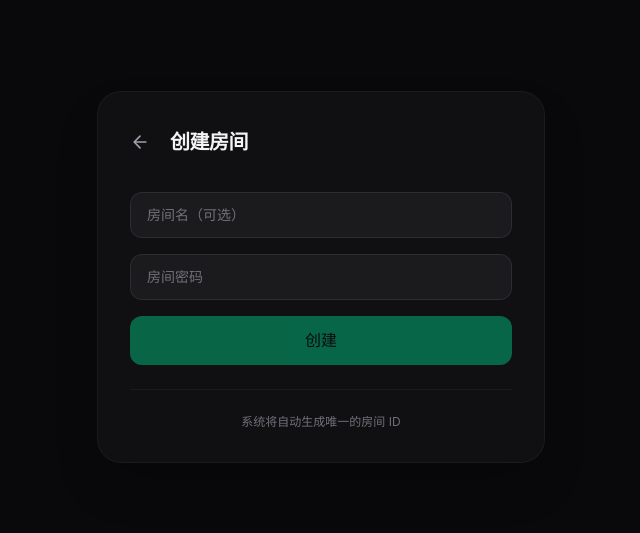
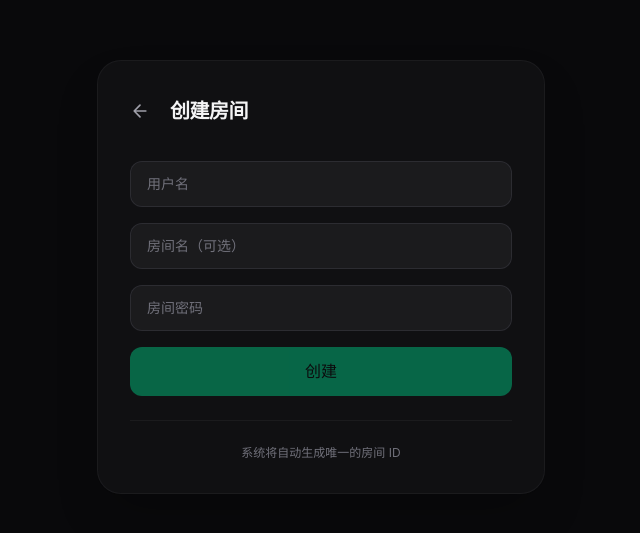
Before and after one commit to HYPERVAPOR/puzzle-games, a Next.js app: page /create-room in a window 1280 px wide. Before the commit this address had no page. Shown: the part 123-656 px from the top of the page, without its empty margins (319-959 px from the left). Built offline with nearby package versions, Linux system fonts and the light colour scheme.

Commit message:
Add username input to create-room page
- Add username field to create-room page
- Remove dependency on localStorage user authentication
- Users can now enter username directly when creating room

```diff
--- a/app/create-room/page.tsx
+++ b/app/create-room/page.tsx
@@ -4,36 +4,28 @@
  * 创建房间页面 - 极简版
  */
 
-import React, { useState, useEffect } from 'react';
+import React, { useState } from 'react';
 import { useRouter } from 'next/navigation';
 
 export default function CreateRoomPage() {
   const router = useRouter();
+  const [username, setUsername] = useState('');
   const [roomName, setRoomName] = useState('');
   const [roomPassword, setRoomPassword] = useState('');
   const [error, setError] = useState('');
   const [isLoading, setIsLoading] = useState(false);
-
-  useEffect(() => {
-    // 检查是否已登录
-    const userStr = localStorage.getItem('user');
-    if (!userStr) {
-      router.push('/');
-    }
-  }, [router]);
 
   const handleCreateRoom = async () => {
     setError('');
     setIsLoading(true);
 
     try {
-      const userStr = localStorage.getItem('user');
-      if (!userStr) {
-        router.push('/');
+      // 验证用户名必填
+      if (!username.trim()) {
+        setError('请输入用户名');
+        setIsLoading(false);
         return;
       }
-
-      const user = JSON.parse(userStr);
 
       // 验证密码必填
       if (!roomPassword.trim()) {
@@ -49,7 +41,7 @@ export default function CreateRoomPage() {
         body: JSON.stringify({
           roomName: roomName.trim() || undefined,
           roomPassword: roomPassword.trim(),
-          username: user.username,
+          username: username.trim(),
         }),
       });
 
@@ -110,6 +102,22 @@ export default function CreateRoomPage() {
             <div>
               <input
                 type="text"
+                value={username}
+                onChange={(e) => setUsername(e.target.value)}
+                onKeyDown={handleKeyDown}
+                placeholder="用户名"
+                disabled={isLoading}
+                className="w-full px-4 py-3 bg-zinc-800/50 border border-zinc-700/50 rounded-xl
+                         text-sm text-zinc-100 placeholder-zinc-500
+                         focus:outline-none focus:ring-0 focus:border-zinc-600
+                         disabled:opacity-50 disabled:cursor-not-allowed
+                         transition-all duration-200"
+              />
+            </div>
+
+            <div>
+              <input
+                type="text"
                 value={roomName}
                 onChange={(e) => setRoomName(e.target.value)}
                 onKeyDown={handleKeyDown}
@@ -141,7 +149,7 @@ export default function CreateRoomPage() {
 
             <button
               onClick={handleCreateRoom}
-              disabled={isLoading || !roomPassword.trim()}
+              disabled={isLoading || !username.trim() || !roomPassword.trim()}
               className="w-full px-4 py-3 bg-emerald-500 hover:bg-emerald-400
                        text-zinc-950 font-medium rounded-xl
                        disabled:opacity-50 disabled:cursor-not-allowed
```
